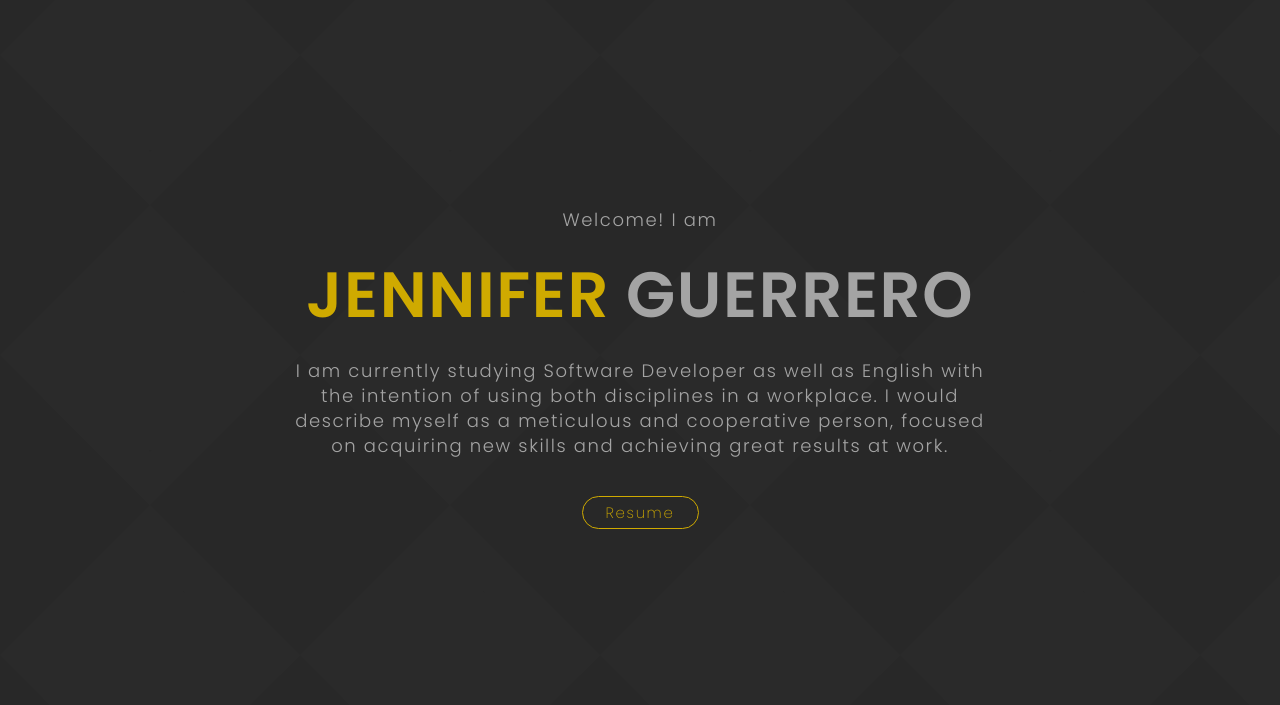
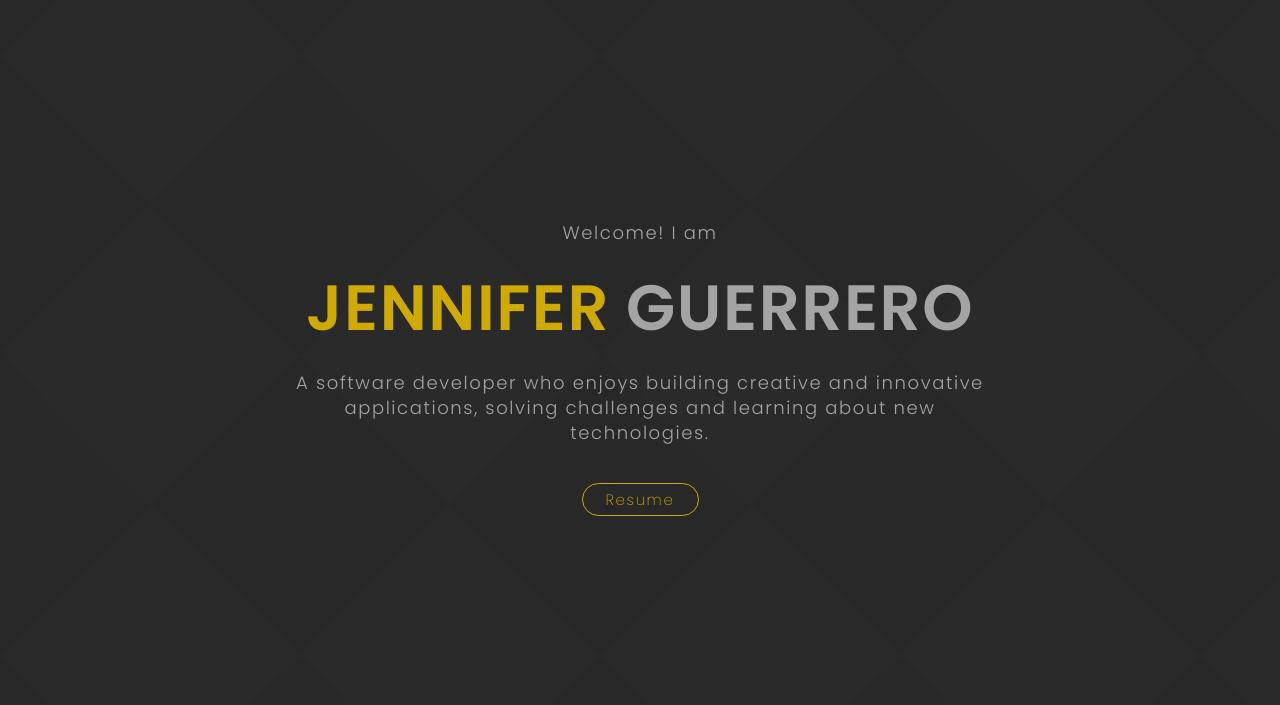
Before and after one commit to jenniferguerreroc/jennifer-portafolio, a plain HTML site: page index.html in a window 1280 px wide. Shown: the part 95-800 px from the top of the page. Drawn offline with nearby package versions, Linux system fonts and the light colour scheme.

Commit message:
update intro

```diff
--- a/index.html
+++ b/index.html
@@ -44,7 +44,7 @@
                 <span class="about-me__name">Jennifer</span>
                 <span class="about-me__surname">Guerrero</span>
             </h1>
-            <p class="about-me__presentation">I am currently studying Software Developer as well as English with the intention of using both disciplines in a workplace. I would describe myself as a meticulous and cooperative person, focused on acquiring new skills and achieving great results at work.</p>
+            <p class="about-me__presentation">A software developer who enjoys building creative and innovative applications, solving challenges and learning about new technologies.</p>
             <a href="https://drive.google.com/file/d/1kBvaeTNnVuW8cS29RbmnhJv6g-8qwbcI/view?usp=sharing" target="_blank" class="about-me__button">Resume</a>
         </section>
 
```
